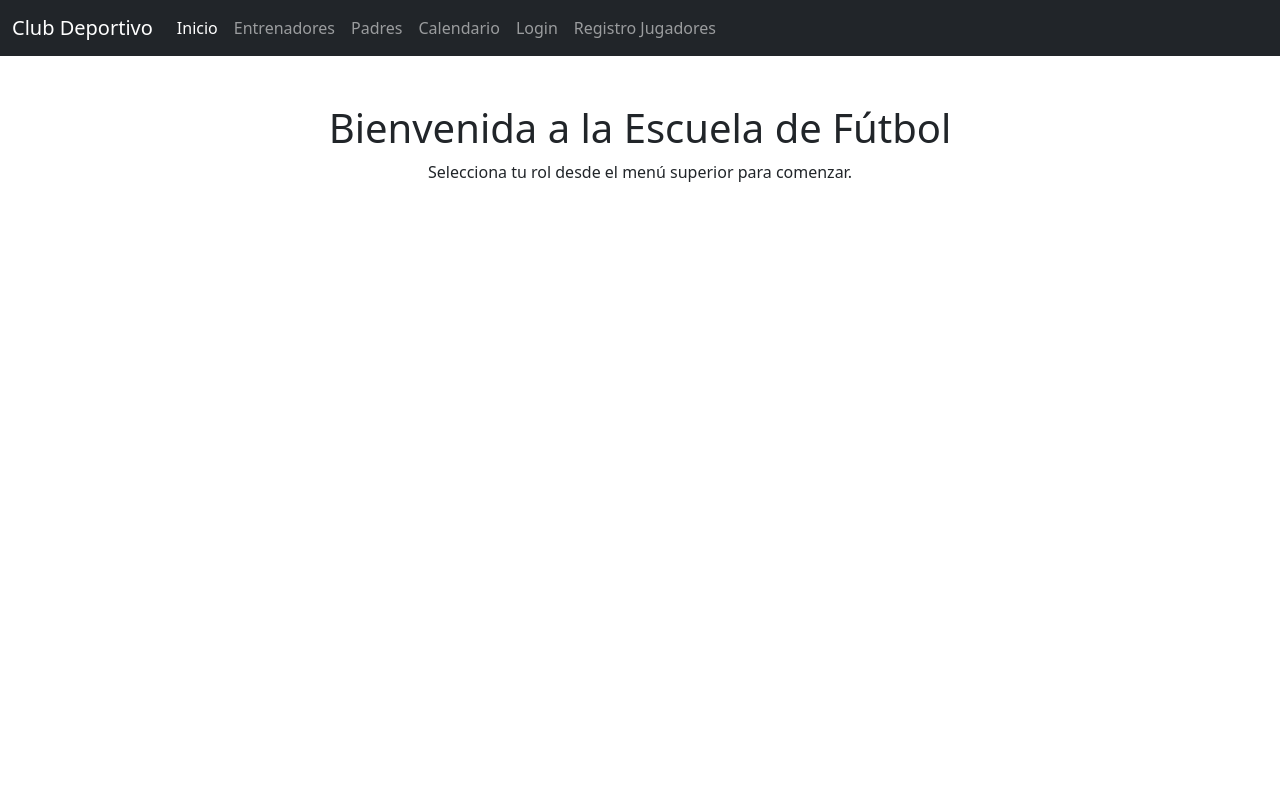
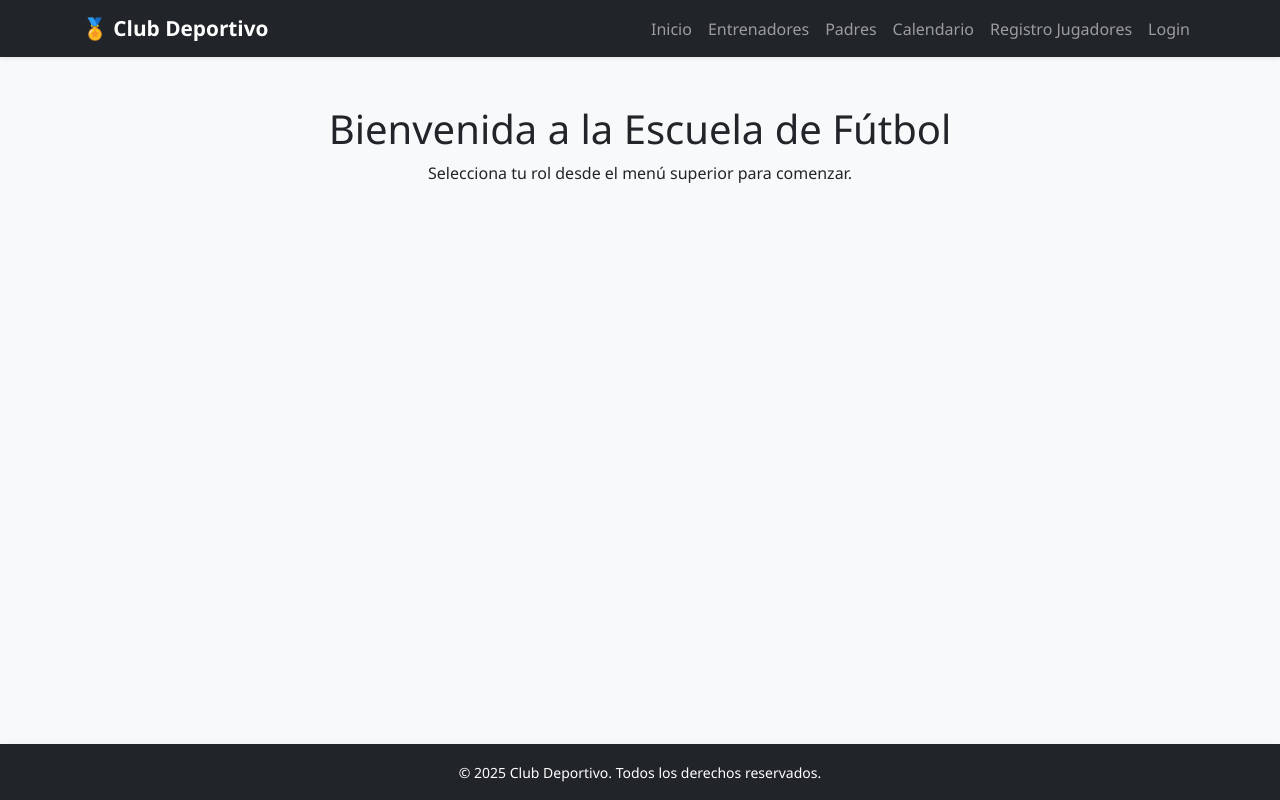
Before and after one commit to AdrianG2405/club_deportivo, a PHP site: page / in a window 1280 px wide. Run offline with PHP 8.4, Linux system fonts and the light colour scheme.

Commit message:
Descripción del cambio

```diff
--- a/Includes/footer.php
+++ b/Includes/footer.php
@@ -1,4 +1,16 @@
-    <!-- Scripts de Bootstrap -->
-    <script src="https://cdn.jsdelivr.net/npm/bootstrap@5.3.2/dist/js/bootstrap.bundle.min.js"></script>
+</div> <!-- Cierre del container principal -->
+
+<!-- Pie de página -->
+<footer class="bg-dark text-white text-center py-3 mt-4 fixed-bottom shadow">
+    <div class="container">
+        <small>&copy; <?php echo date("Y"); ?> Club Deportivo. Todos los derechos reservados.</small>
+    </div>
+</footer>
+
+<!-- Bootstrap Bundle con Popper -->
+<script src="https://cdn.jsdelivr.net/npm/bootstrap@5.3.2/dist/js/bootstrap.bundle.min.js"></script>
+
+<!-- JavaScript personalizado -->
+<script src="/club_deportivo/js/main.js"></script>
 </body>
 </html>
--- a/Includes/header.php
+++ b/Includes/header.php
@@ -2,51 +2,38 @@
 <html lang="es">
 <head>
     <meta charset="UTF-8">
-    <meta name="viewport" content="width=device-width, initial-scale=1.0">
     <title>Club Deportivo</title>
-    <!-- Agregar Bootstrap -->
-    <link href="https://cdn.jsdelivr.net/npm/bootstrap@5.1.3/dist/css/bootstrap.min.css" rel="stylesheet">
+    <meta name="viewport" content="width=device-width, initial-scale=1">
+
+    <!-- Bootstrap 5.3 CSS -->
+    <link href="https://cdn.jsdelivr.net/npm/bootstrap@5.3.2/dist/css/bootstrap.min.css" rel="stylesheet">
+
+    <!-- Iconos Bootstrap -->
+    <link rel="stylesheet" href="https://cdn.jsdelivr.net/npm/bootstrap-icons@1.10.5/font/bootstrap-icons.css">
+
+    <!-- Tu CSS personalizado -->
+    <link rel="stylesheet" href="/club_deportivo/css/estilos.css">
 </head>
 <body>
+
 <!-- Menú de navegación -->
-    <nav class="navbar navbar-expand-lg navbar-dark bg-dark">
-        <div class="container-fluid">
-            <a class="navbar-brand" href="index.php">Club Deportivo</a>
-            <button class="navbar-toggler" type="button" data-bs-toggle="collapse" data-bs-target="#navbarNav" aria-controls="navbarNav" aria-expanded="false" aria-label="Toggle navigation">
+<nav class="navbar navbar-expand-lg navbar-dark bg-dark shadow-sm">
+    <div class="container">
+        <a class="navbar-brand" href="/club_deportivo/index.php">🏅 Club Deportivo</a>
+        <button class="navbar-toggler" type="button" data-bs-toggle="collapse" data-bs-target="#navbarNav"
+                aria-controls="navbarNav" aria-expanded="false" aria-label="Toggle navigation">
             <span class="navbar-toggler-icon"></span>
         </button>
+
         <div class="collapse navbar-collapse" id="navbarNav">
-                <ul class="navbar-nav">
-                    <!-- Enlace a la página de inicio -->
-                    <li class="nav-item">
-                        <a class="nav-link active" href="index.php">Inicio</a>
-                    </li>
-                    <!-- Enlace a la página de entrenadores -->
-                    <li class="nav-item">
-                        <a class="nav-link" href="administrar/entrenador.php">Entrenadores</a>
-                    </li>
-                    <!-- Enlace a la página de padres -->
-                    <li class="nav-item">
-                        <a class="nav-link" href="administrar/padre.php">Padres</a>
-                    </li>
-                    <!-- Enlace a la página de calendario -->
-                    <li class="nav-item">
-                        <a class="nav-link" href="administrar/calendario.php">Calendario</a>
-                    </li>
-                    <!-- Enlace a la página de login -->
-                    <li class="nav-item">
-                        <a class="nav-link" href="includes/login.php">Login</a>
-                    </li>
-                    <!-- Enlace a la página de registro de jugadores -->
-                    <li class="nav-item">
-                        <a class="nav-link" href="administrar/registro_jugador.php">Registro Jugadores</a>
-                    </li>
+            <ul class="navbar-nav ms-auto">
+                <li class="nav-item"><a class="nav-link" href="/club_deportivo/index.php">Inicio</a></li>
+                <li class="nav-item"><a class="nav-link" href="/club_deportivo/administrar/entrenador.php">Entrenadores</a></li>
+                <li class="nav-item"><a class="nav-link" href="/club_deportivo/administrar/padre.php">Padres</a></li>
+                <li class="nav-item"><a class="nav-link" href="/club_deportivo/administrar/calendario.php">Calendario</a></li>
+                <li class="nav-item"><a class="nav-link" href="/club_deportivo/administrar/registro_jugador.php">Registro Jugadores</a></li>
+                <li class="nav-item"><a class="nav-link" href="/club_deportivo/includes/login.php">Login</a></li>
             </ul>
         </div>
     </div>
 </nav>
-
-    <!-- Agregar el script de Bootstrap -->
-    <script src="https://cdn.jsdelivr.net/npm/bootstrap@5.1.3/dist/js/bootstrap.bundle.min.js"></script>
-</body>
-</html>
--- a/administrar/asistencia.php
+++ b/administrar/asistencia.php
@@ -97,3 +97,4 @@ if ($_SERVER["REQUEST_METHOD"] === "POST") {
 
 </body>
 </html>
+<?php include '../includes/footer.php'; ?>
--- a/administrar/calendario.php
+++ b/administrar/calendario.php
@@ -72,3 +72,4 @@ $partidos->execute();
     <script src="https://cdn.jsdelivr.net/npm/bootstrap@5.1.3/dist/js/bootstrap.bundle.min.js"></script>
 </body>
 </html>
+<?php include '../includes/footer.php'; ?>
--- a/administrar/convocar.php
+++ b/administrar/convocar.php
@@ -85,3 +85,4 @@ if ($_SERVER["REQUEST_METHOD"] === "POST") {
 
 </body>
 </html>
+<?php include '../includes/footer.php'; ?>
--- a/administrar/estado_jugador.php
+++ b/administrar/estado_jugador.php
@@ -85,3 +85,4 @@ if ($_SERVER["REQUEST_METHOD"] === "POST") {
 
 </body>
 </html>
+<?php include '../includes/footer.php'; ?>
--- a/administrar/pagos.php
+++ b/administrar/pagos.php
@@ -99,3 +99,4 @@ if ($_SERVER["REQUEST_METHOD"] === "POST") {
 
 </body>
 </html>
+<?php include '../includes/footer.php'; ?>
--- a/administrar/registro_jugador.php
+++ b/administrar/registro_jugador.php
@@ -72,3 +72,4 @@ if ($_SERVER['REQUEST_METHOD'] === 'POST') {
 
 </body>
 </html>
+<?php include '../includes/footer.php'; ?>
--- /dev/null
+++ b/css/estilos.css
@@ -0,0 +1,28 @@
+body {
+    background-color: #f8f9fa;
+    font-family: 'Segoe UI', Tahoma, Geneva, Verdana, sans-serif;
+}
+
+.navbar-brand {
+    font-weight: bold;
+    font-size: 1.3rem;
+}
+
+.container h2, h3 {
+    margin-top: 20px;
+    color: #333;
+}
+
+.table thead {
+    background-color: #343a40;
+    color: white;
+}
+
+.btn {
+    transition: background-color 0.3s ease;
+}
+
+.btn:hover {
+    background-color: #198754;
+    color: white;
+}
```
Also changed, not shown: Includes/login.php (+31 -8 lines), Includes/registro.php (+7 -8 lines), administrar/asignar_jugadores.php (added, +56 -0 lines), administrar/entrenador.php (+25 -17 lines), administrar/jugadores.php (added, +38 -0 lines), error.php (added, +18 -0 lines), javascript/main.js (added, +10 -0 lines). Lines whose indentation alone changed are shown as unchanged.
